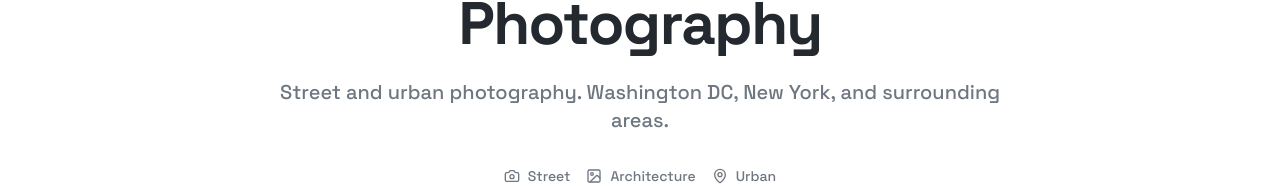
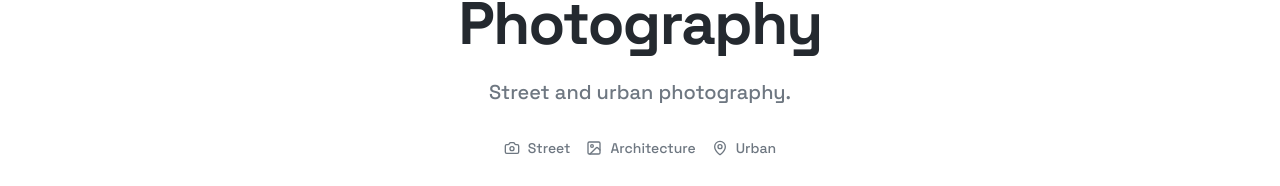
Before and after one commit to aabhiyann/portfolio-abhiyan, a React (Vite) app: page /photography in a window 1280 px wide. Shown: the part 167-353 px from the top of the page. Built offline with nearby package versions, Linux system fonts and the light colour scheme.

Commit message:
style(photography): strip location filler, keep subtitle direct

```diff
--- a/src/pages/About.tsx
+++ b/src/pages/About.tsx
@@ -180,7 +180,7 @@ function About() {
         <div className="max-w-6xl mx-auto px-6 md:px-8">
           <SectionTitle
             title="Photography"
-            subtitle="Street and urban photography. Washington DC and surrounding areas."
+            subtitle="Street and urban photography."
           />
 
           {/* Photo Grid */}
--- a/src/pages/Photography.tsx
+++ b/src/pages/Photography.tsx
@@ -10,7 +10,7 @@ function Photography() {
     <Page>
       <SEO
         title="Photography – Abhiyan Sainju"
-        description="Street and urban photography by Abhiyan Sainju. Washington DC, New York, and surrounding areas."
+        description="Street and urban photography by Abhiyan Sainju."
       />
       <section className="relative py-24 min-h-screen font-heading">
         <div className="relative z-20">
@@ -26,8 +26,7 @@ function Photography() {
               </h1>
 
               <p className="text-xl text-text-muted mb-8 max-w-3xl mx-auto">
-                Street and urban photography. Washington DC, New York, and
-                surrounding areas.
+                Street and urban photography.
               </p>
 
               <div className="flex flex-wrap justify-center gap-4 text-sm text-text-muted">
@@ -48,10 +47,6 @@ function Photography() {
 
             {/* Photography Gallery */}
             <PhotographyGallery />
-
-            <div className="text-center mt-16 text-sm text-text-muted">
-              <p>Washington DC · New York · Baltimore</p>
-            </div>
           </div>
         </div>
       </section>
```
